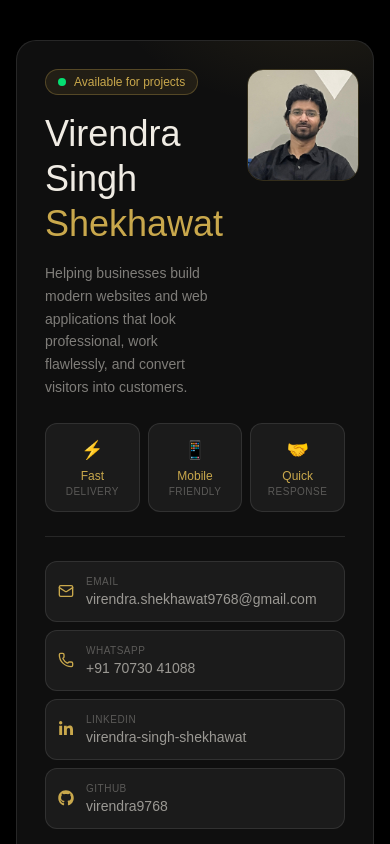
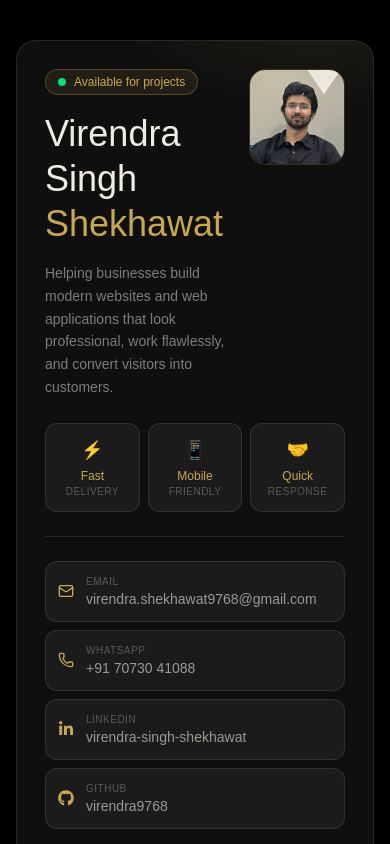
Before and after one commit to virendra9768/virendra-shekhawat, a Next.js app: page /card in a window 390 px wide. Shown: the top 844 px of the page. Built offline with nearby package versions, Linux system fonts and the light colour scheme.

Commit message:
feat: adjust image size and scaling for improved layout on BusinessCardPage

```diff
--- a/src/app/card/page.tsx
+++ b/src/app/card/page.tsx
@@ -41,16 +41,17 @@ export default function BusinessCardPage() {
               </div>
 
               {/* RIGHT SIDE PHOTO */}
-              <div className="relative h-28 w-28 shrink-0 overflow-hidden rounded-2xl border border-[#c9a84c]/20">
+              <div className="relative h-24 w-24 sm:h-28 sm:w-28 shrink-0 overflow-hidden rounded-2xl border border-[#c9a84c]/20">
 
                 <Image
                   src="/virendra.jpeg"
                   alt="Virendra Singh Shekhawat"
                   fill
                   priority
-                  className="object-cover scale-250"
+                  className="object-cover"
                   style={{
                     objectPosition: "center -30%",
+                    transform: "scale(2.5)",
                   }}
                 />
 
```
